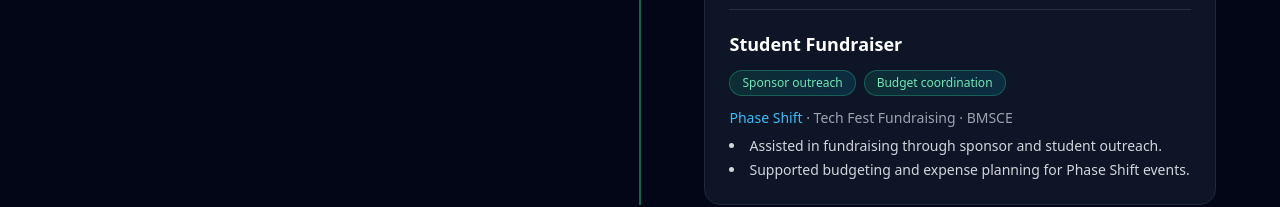
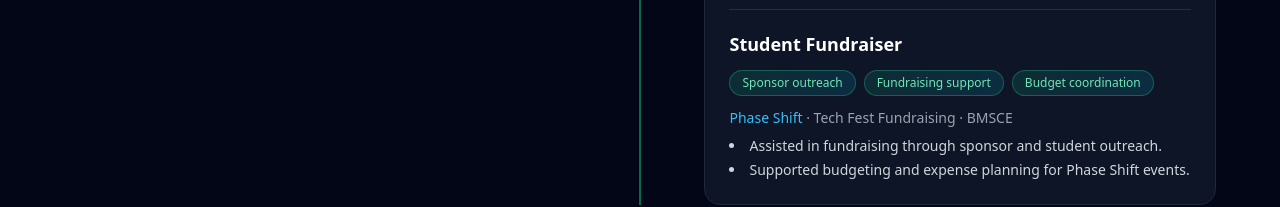
Before and after one commit to Amaan5705/personal-portfolio, a React (Vite) app: page / in a window 1280 px wide. Shown: the part 4825-5032 px from the top of the page. Built offline with nearby package versions, Linux system fonts and the light colour scheme; no server answers.

Commit message:
Finalize experience timeline with working hover tag animations

```diff
--- a/src/components/Experience.jsx
+++ b/src/components/Experience.jsx
@@ -192,6 +192,7 @@ const experiences = [
         org: "BMSCE",
         impact: [
           "Sponsor outreach",
+          "Fundraising support",
           "Budget coordination",
         ],
         points: [
@@ -247,7 +248,11 @@ function Experience() {
                   >
                     {logo && (
                       <div className="absolute -top-6 left-6 rounded-xl p-2 bg-slate-950 border border-slate-700">
-                        <img src={logo} className="w-10 h-10 object-contain" />
+                        <img
+                          src={logo}
+                          alt="logo"
+                          className="w-10 h-10 object-contain"
+                        />
                       </div>
                     )}
 
@@ -263,7 +268,7 @@ function Experience() {
                           {role.title}
                         </h3>
 
-                        {/* ✅ TAGS WITH WORKING HOVER */}
+                        {/* ✅ TAGS WITH WORKING HOVER ANIMATION */}
                         <div className="flex flex-wrap gap-2 my-3">
                           {role.impact.map((tag, i) => (
                             <motion.span
@@ -274,9 +279,11 @@ function Experience() {
                                 stiffness: 300,
                                 damping: 15,
                               }}
-                              className="px-3 py-1 text-xs rounded-full
+                              className="px-3 py-1 text-xs font-medium rounded-full
                                          bg-gradient-to-r from-emerald-500/15 to-cyan-500/15
                                          text-emerald-300 border border-emerald-400/30
+                                         cursor-default
+                                         hover:border-cyan-400
                                          hover:shadow-[0_0_15px_rgba(34,211,238,0.45)]"
                             >
                               {tag}
```
